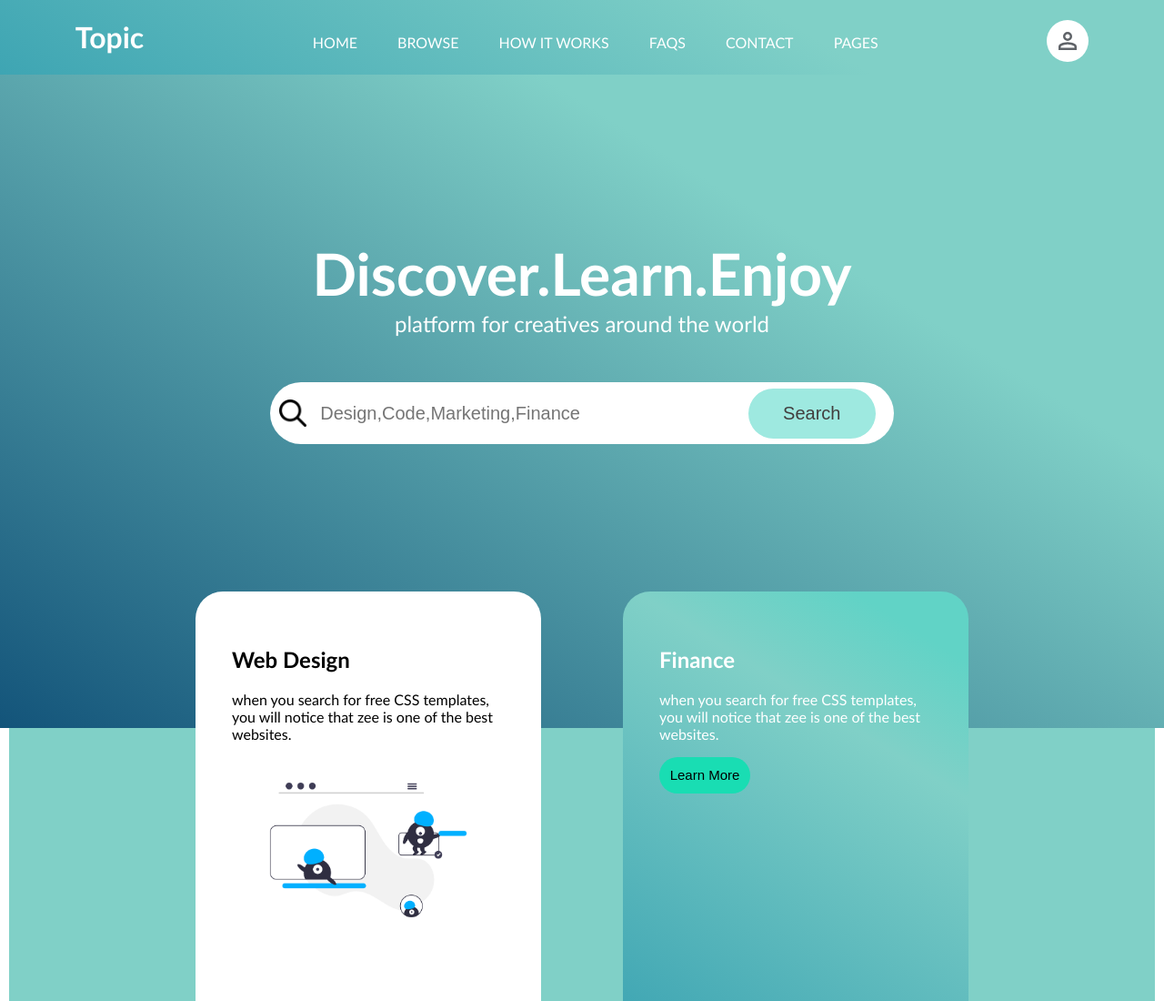
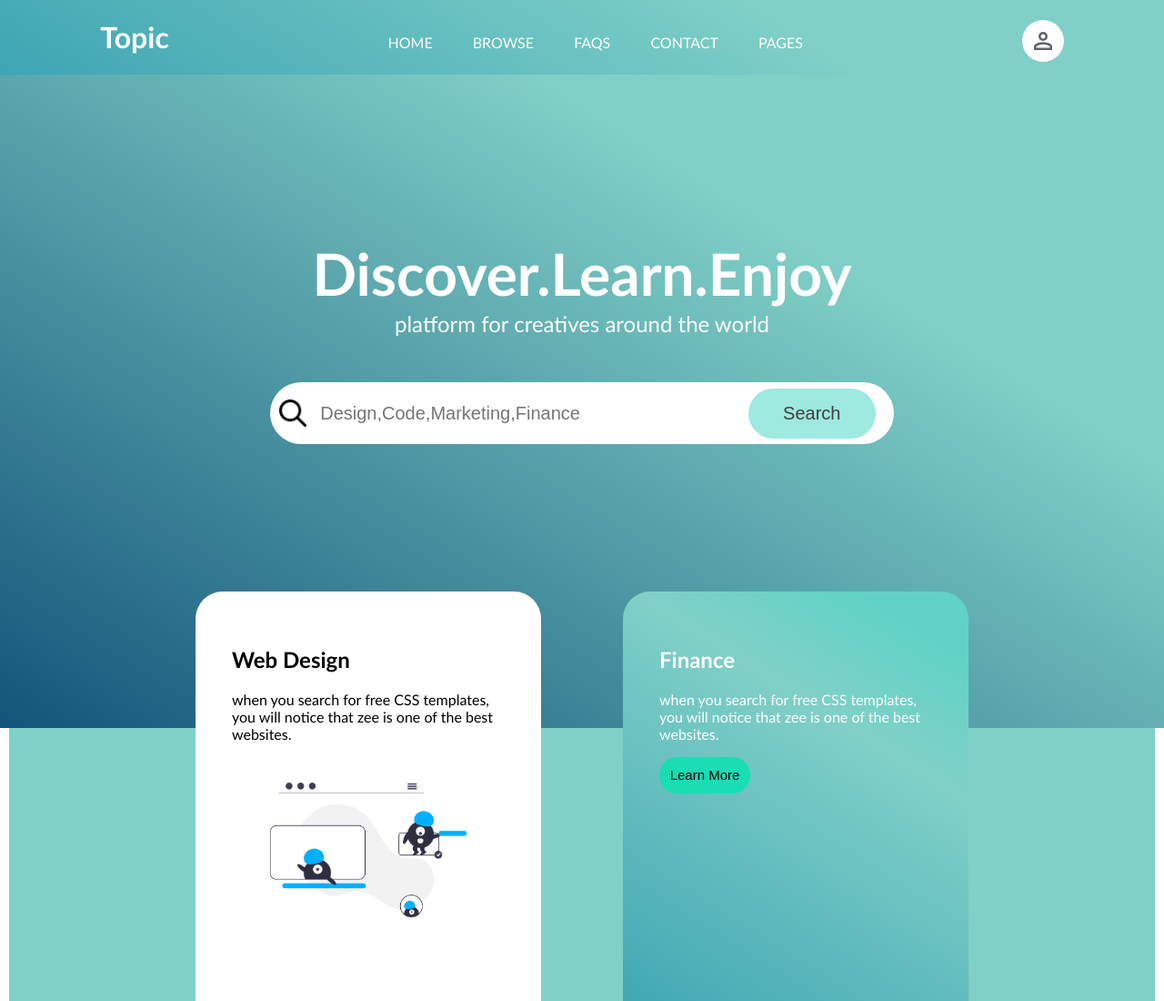
Before and after one commit to fazeeshow/topic, a plain HTML site: page index.html in a window 1280 px wide. Shown: the top 1100 px of the page at 91% size. Drawn offline with Linux system fonts and the light colour scheme.

Commit message:
Update index.html

```diff
--- a/index.html
+++ b/index.html
@@ -16,7 +16,7 @@
     <div class="menu">
       <a href="#">HOME</a>
       <a href="#">BROWSE</a>
-      <a href="#">HOW IT WORKS</a>
+      <!-- <a href="#">HOW IT WORKS</a> -->
       <a href="#">FAQS</a>
       <a href="#">CONTACT</a>
       <a href="#">PAGES</a>
```
